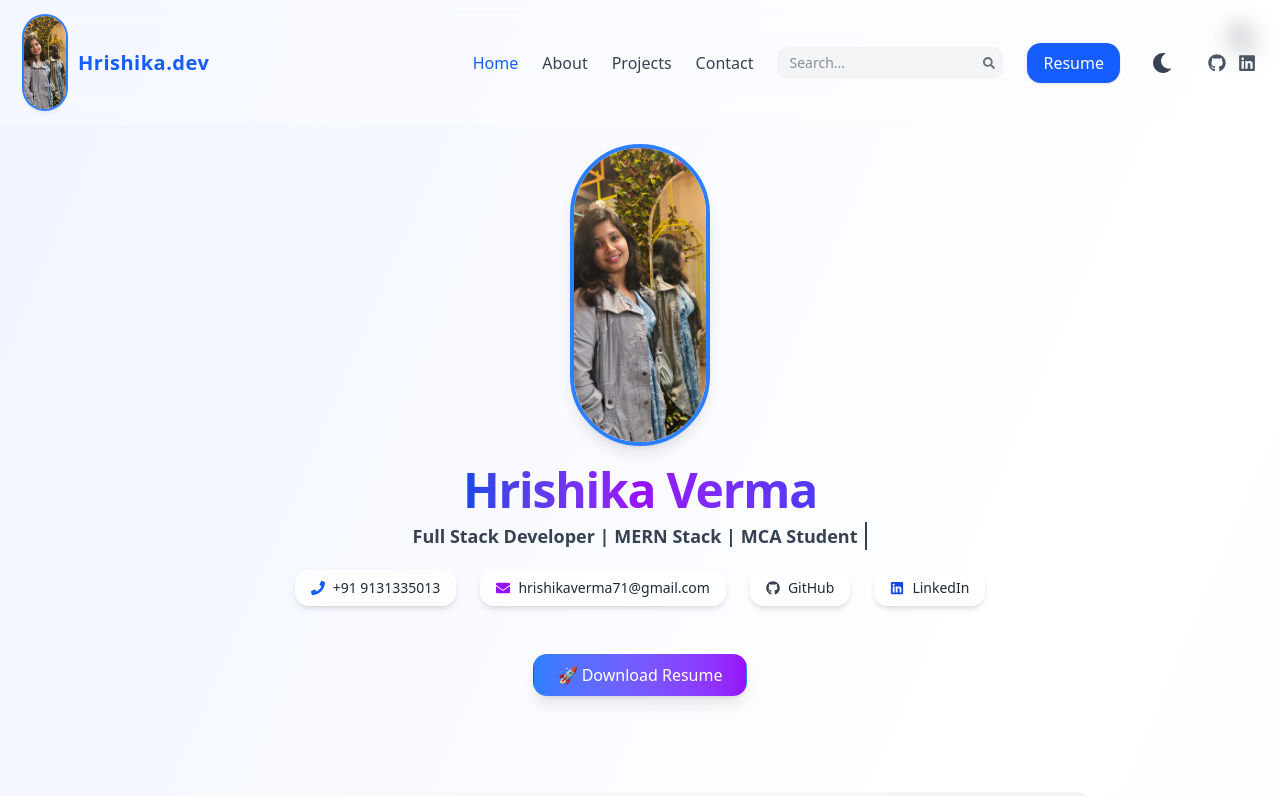
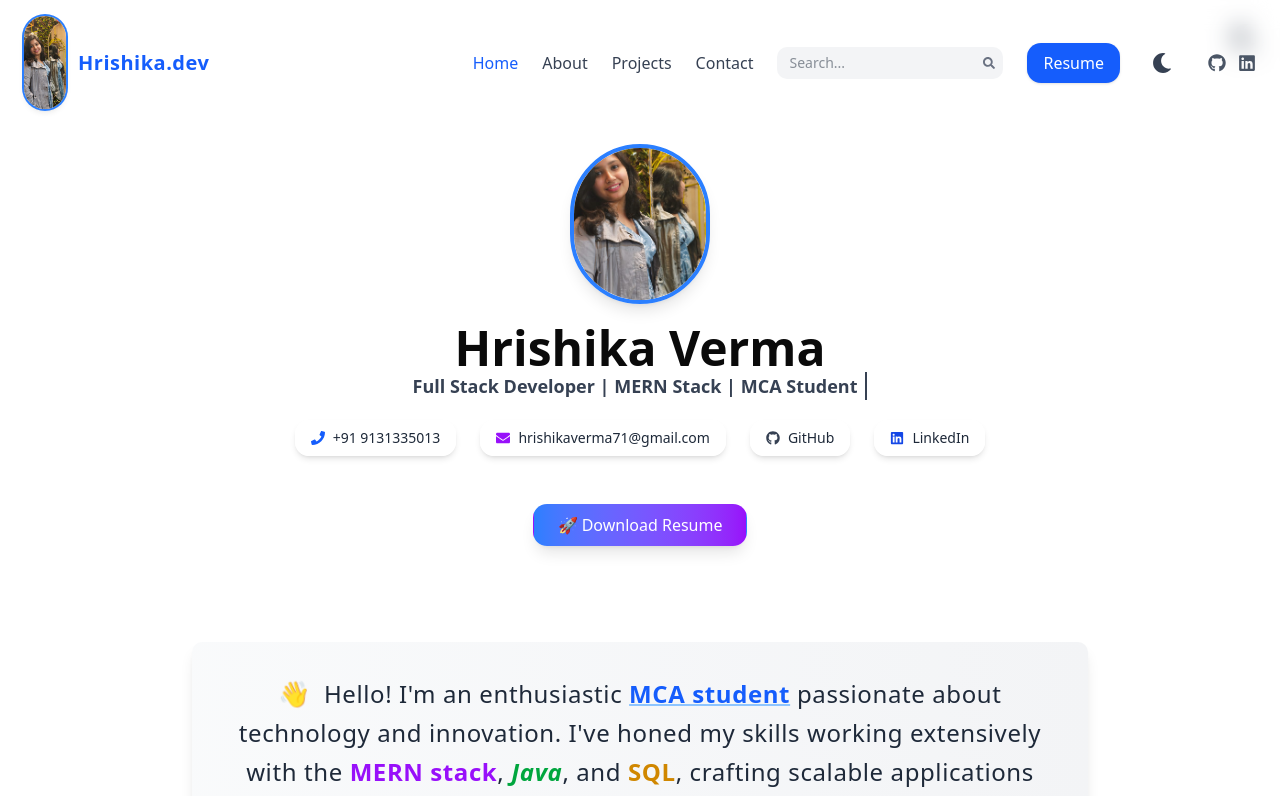
Before and after one commit to hrishikaverma/Tech-Stack-Journey, a Next.js app: page / in a window 1280 px wide. Shown: the top 796 px of the page. Built offline with nearby package versions, Linux system fonts and the light colour scheme.

Commit message:
Update page.js

```diff
--- a/src/app/page.js
+++ b/src/app/page.js
@@ -143,7 +143,8 @@ export default function Home() {
       <Navbar />
       <DarkModeToggle darkMode={darkMode} toggleDarkMode={toggleDarkMode} />
 
-      <main className="min-h-screen pt-36 px-6 pb-20 max-w-7xl mx-auto bg-gradient-to-br from-[#f0f4ff] via-white to-[#f5faff] dark:from-gray-900 dark:via-gray-800 dark:to-gray-900 transition-colors duration-700">
+      <main className="min-h-screen pt-24 md:pt-36 px-4 md:px-6 pb-16 md:pb-20 max-w-7xl mx-auto ...">
+
         {/* Hero */}
         <motion.section
   initial={{ opacity: 0, y: 30 }}
@@ -152,15 +153,16 @@ export default function Home() {
   className="flex flex-col items-center justify-center mb-24 px-6 relative z-10"
 >
   <Image
-    src={PROFILE_PHOTO}
-    alt="Hrishika Verma"
-    width={140}
-    height={160}
-    className="rounded-full mb-5 shadow-lg border-4 border-blue-500 dark:border-blue-400 object-cover"
-  />
+  src={PROFILE_PHOTO}
+  alt="Hrishika Verma"
+  width={140}
+  height={160}
+  className="rounded-full mb-5 shadow-lg border-4 border-blue-500 dark:border-blue-400 object-cover w-32 h-32 md:w-[140px] md:h-[160px]"
+/>
 
   {/* Name with Gradient */}
-  <h1 className="text-5xl font-extrabold text-transparent bg-clip-text bg-gradient-to-r from-blue-700 via-purple-600 to-indigo-600 dark:from-blue-400 dark:to-purple-300 mb-2 tracking-tight animate-fade-in">
+ <h1 className="text-3xl md:text-5xl font-extrabold ...">
+
     Hrishika Verma
   </h1>
 
```
